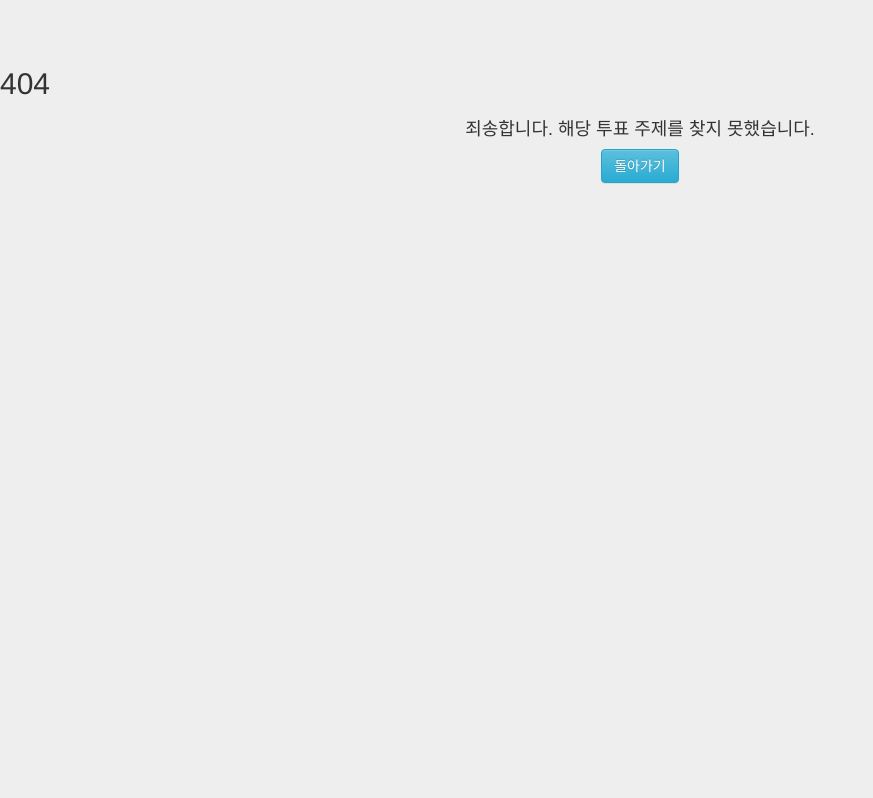
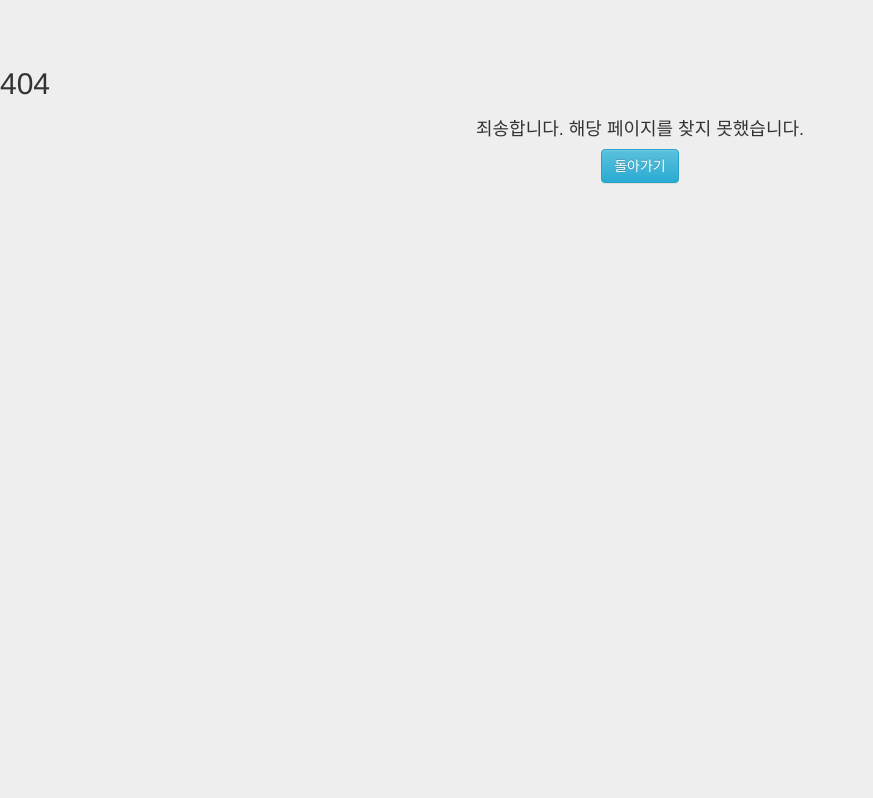
Before and after one commit to yeonho1/election, a Django app: page /vote/view/1 in a window 1280 px wide. Shown: the part 161-959 px from the top of the page, without its empty margins (0-873 px from the left). Run offline with Django 3.2, Linux system fonts and the light colour scheme; data that the repository does not hold is empty; some libraries are stand-ins or nearby versions.

Commit message:
replace '해당 투표 주제' to '해당 페이지'

```diff
--- a/vote/templates/vote/404.html
+++ b/vote/templates/vote/404.html
@@ -4,7 +4,7 @@
 <h2>404</h2>
 <div class="container">
     <center>
-        <h4>죄송합니다. 해당 투표 주제를 찾지 못했습니다.</h4>
+        <h4>죄송합니다. 해당 페이지를 찾지 못했습니다.</h4>
         <a href="{% url 'votemain' %}" class="btn btn-info">돌아가기</a>
     </center>
 </div>
```
